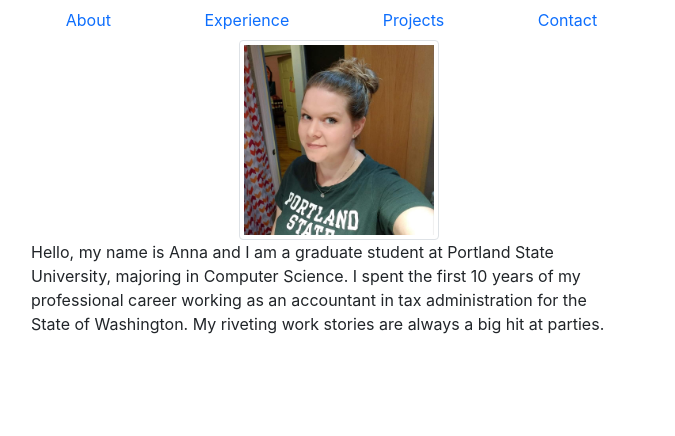
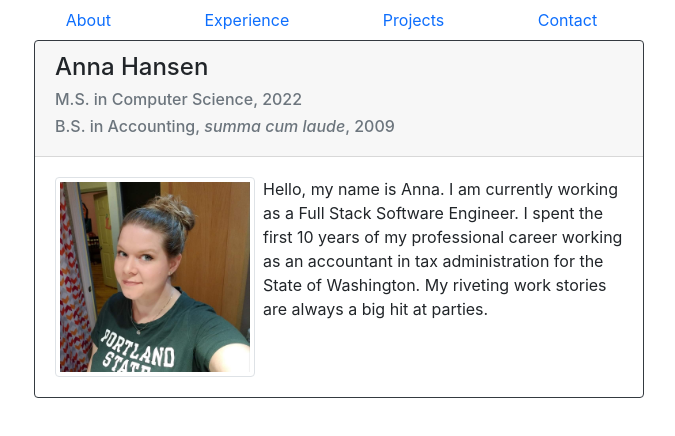
Before and after one commit to annahansen229/Profile, a React (Create React App) app: page / in a window 1280 px wide. Shown: the top 436 px of the page, without its empty margins (301-976 px from the left). Built offline with nearby package versions, Linux system fonts and the light colour scheme.

Commit message:
reworked About

```diff
--- a/src/routes/About.js
+++ b/src/routes/About.js
@@ -5,23 +5,32 @@ import anna from "../images/anna.png"
 const About = () => {
   return (
     <div className="about container">
-      <div className="row">
-        <div className="col d-flex justify-content-center">
-          <img
-            src={anna}
-            alt="Anna Hansen"
-            className="img-thumbnail img-fluid avatar"
-          />
+      <div className="card border-dark mb-2">
+        <div className="card-header">
+          <h4>Anna Hansen</h4>
+
+          <h6 className="text-muted">M.S. in Computer Science, 2022</h6>
+          <h6 className="text-muted">
+            B.S. in Accounting,
+            <span className="font-italic"> summa cum laude</span>, 2009
+          </h6>
         </div>
-        <div className="row">
-          <div className="col">
-            <p className="bio">
-              Hello, my name is Anna and I am a graduate student at Portland
-              State University, majoring in Computer Science. I spent the first
-              10 years of my professional career working as an accountant in tax
-              administration for the State of Washington. My riveting work
-              stories are always a big hit at parties.
-            </p>
+        <div className="card-body">
+          <div className="row">
+            <div className="col">
+              <img
+                src={anna}
+                alt="Anna Hansen"
+                className="img-thumbnail float-left avatar mr-2"
+              />
+              <p className="bio card-text">
+                Hello, my name is Anna. I am currently working as a Full Stack
+                Software Engineer. I spent the first 10 years of my professional
+                career working as an accountant in tax administration for the
+                State of Washington. My riveting work stories are always a big
+                hit at parties.
+              </p>
+            </div>
           </div>
         </div>
       </div>
--- a/src/routes/Contact.js
+++ b/src/routes/Contact.js
@@ -1,7 +1,7 @@
 import React from "react"
 
 const Contact = () => {
-  return <div className="contact container">Contact Section</div>
+  return <div className="container">Contact Section</div>
 }
 
 export default Contact
--- a/src/routes/Projects.js
+++ b/src/routes/Projects.js
@@ -5,7 +5,7 @@ import { Link45deg } from "react-bootstrap-icons"
 const Projects = () => {
   console.log(projects)
   return (
-    <div className="projects container">
+    <div className="container">
       {projects.map((project) => {
         return (
           <div className="card border-dark mb-2">
```
